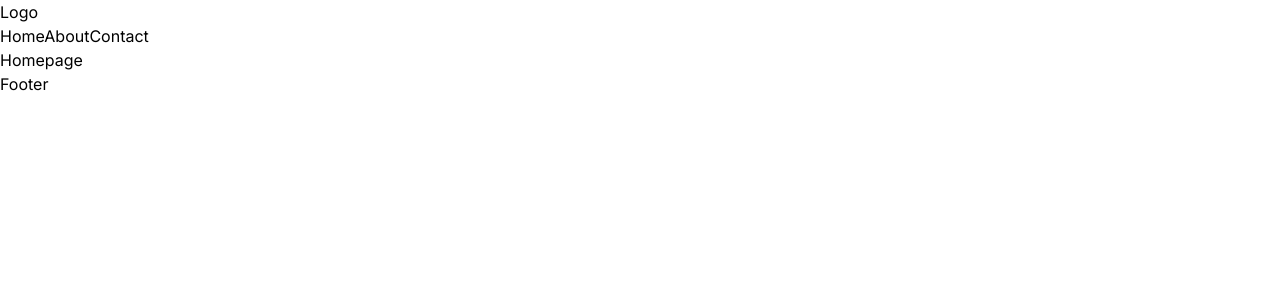
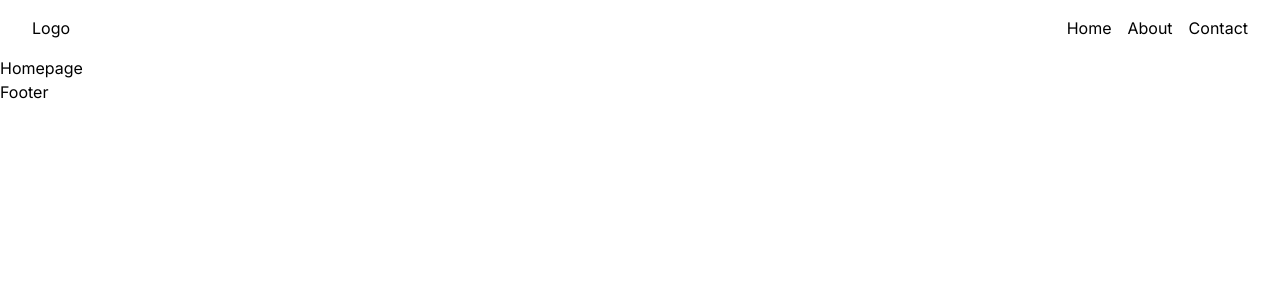
Before and after one commit to hqmhc/nextjs-full-course, a Next.js app: page / in a window 1280 px wide. Shown: the top 300 px of the page. Built offline with nearby package versions, Linux system fonts and the light colour scheme.

Commit message:
Improve-Navbar-layout

```diff
--- a/app/components/navbar/Navbar.tsx
+++ b/app/components/navbar/Navbar.tsx
@@ -4,15 +4,17 @@ import Link from "next/link"
 const Navbar: React.FC = () => {
 
     return (
-        <div>
-            <div>Logo</div>
-            <div>
+        <div className="flex justify-between items-center py-4 px-8">
+            <div className="flex items-center">
+                <div className="mr-4">Logo</div>
+            </div>
+            <div className="flex">
                 <Link href="/">Home</Link>
-                <Link href="/about">About</Link>
-                <Link href="/contact">Contact</Link>
+                <Link href="/about" className="ml-4">About</Link>
+                <Link href="/contact" className="ml-4">Contact</Link>
             </div>
         </div>
     )
 }
 
-export default Navbar
+export default Navbar;
```
